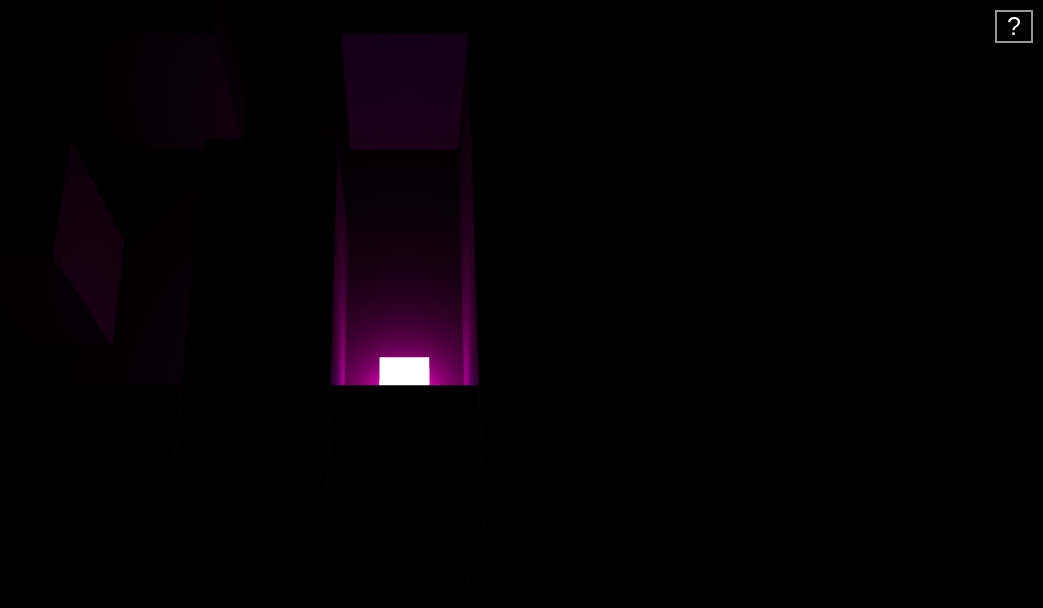
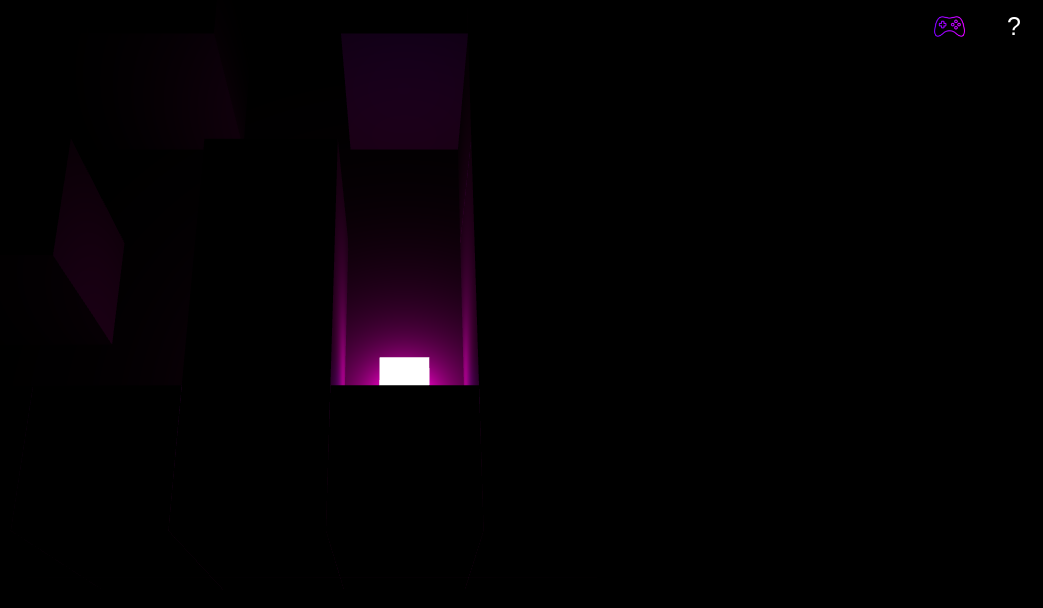
Before and after one commit to Ackermiam/labyrinthe, a Vue app: page / in a window 1280 px wide. Both pictures are taken after a click on the button "Aleatoire". Shown: the top 608 px of the page, without its empty margins (237-1280 px from the left). Built offline with nearby package versions, Linux system fonts and the light colour scheme.

Commit message:
update menu

```diff
--- a/src/components/Game.vue
+++ b/src/components/Game.vue
@@ -1,8 +1,12 @@
 <template>
   <section class="Home">
     <div ref="scene" class="Scene"></div>
+    <button class="cmd" @click="isMobile = !isMobile">
+      <img src="../assets/cmd.png"/>
+    </button>
     <button class="details" @click="showDetails = !showDetails">?</button>
     <div v-if="showDetails" class="Popin">
+      <div class="Popin__container">
         <div class="Popin__controls">
           <p>Z</p>
           <span>Avancer</span>
@@ -19,6 +23,8 @@
           <p>D</p>
           <span>Droite</span>
         </div>
+      </div>
+      <button @click="menu()" class="menubutton">Aller au Menu</button>
     </div>
     <div v-if="displayMenu && !isSpeedrun" class="Home__win">
       <h2>BRAVO !</h2>
@@ -53,7 +59,7 @@
         Map {{ index + 1 }} : {{ data.readableDuration }}
       </p>
     </div>
-    <div v-if="!displayMenu && isMobile" class="controlsMobile">
+    <div v-if="!displayMenu && isMobile && !showDetails" class="controlsMobile">
       <div class="controlsMobile__container">
         <button
           class="controlsMobile--up"
@@ -109,7 +115,7 @@ let engine: Engine;
 const scene = ref();
 const displayMenu = ref(false);
 const showDetails = ref(false);
-const isMobile = window.innerWidth < 1000 ? true : false;
+const isMobile = ref(false);
 
 const menu = () => {
   resetSpeedrunData();
@@ -167,6 +173,7 @@ watch(isFinished, (newFinished) => {
 onMounted(() => {
   displayMenu.value = false;
   engine = new Engine(scene.value);
+  isMobile.value = window.innerWidth < 1000 ? true : false
 });
 </script>
 
@@ -197,16 +204,25 @@ onMounted(() => {
   font-size: 2em;
   background: none;
   color: white;
-  border: 3px solid white;
+  border: 2px solid white;
   cursor: pointer;
   width: 230px;
   transition: 0.3s;
   margin: 10px;
 }
 
-button:hover {
-  border: 2px solid rgb(255, 59, 239);
+.menubutton:hover, .details:hover {
+  border: 2px solid rgb(121, 19, 146);
   filter: drop-shadow(0px 0px 10px pink);
+}
+
+.cmd:hover {
+  filter: drop-shadow(0px 0px 10px pink);
+}
+
+button {
+  transition: all 0.3s;
+  cursor: pointer;
 }
 
 h2 {
@@ -220,6 +236,23 @@ h3 {
   color: white;
   font-size: 3em;
   font-family: "Archivo";
+}
+
+.Popin {
+  position: absolute;
+  backdrop-filter: blur(30px);
+  top: 50%;
+  left: 50%;
+  transform: translate(-50%, -50%);
+  border: 2px solid white;
+  display: flex;
+  flex-direction: column;
+  justify-content: space-around;
+  align-items: center;
+  color: white;
+  text-align: center;
+  width: 50%;
+  height: 50%;
 }
 
 @media (max-width: 1000px) {
@@ -243,6 +276,12 @@ h3 {
     flex-wrap: wrap;
     justify-content: center;
   }
+
+  .Popin {
+    width: 80%;
+    height: 60%;
+    padding: 15px 0;
+  }
 }
 
 .details {
@@ -253,30 +292,39 @@ h3 {
   width: auto;
   font-size: 25px;
   color: white;
-  border: 2px solid rgba(255, 255, 255, 0.589);
+  border: 2px solid rgba(255, 255, 255, 0);
   background: none;
 }
 
-.Popin {
+.cmd {
   position: absolute;
-  width: 60%;
-  height: 60%;
-  backdrop-filter: blur(30px);
-  top: 50%;
-  left: 50%;
-  transform: translate(-50%, -50%);
-  border: 2px solid white;
+  top: 8px;
+  right: 70px;
+  border: none;
+  background: none;
+}
+
+.cmd img {
+  width: 35px;
+  height: auto;
+}
+
+.Popin__container {
   display: flex;
   justify-content: space-around;
   align-items: center;
-  color: white;
-  text-align: center;
+  width: 100%;
+  flex-wrap: wrap;
 }
 
 .Popin__controls p {
   border: 2px solid white;
-  width: 60px;
-  padding: 10px 0;
+  padding: 10px 15px;
+  margin: 15px;
+}
+
+.Popin__controls {
+  margin: 15px;
 }
 
 .timeSpeedrun {
```
Also changed, not shown: src/assets/cmd.png (added). Lines whose indentation alone changed are shown as unchanged.
